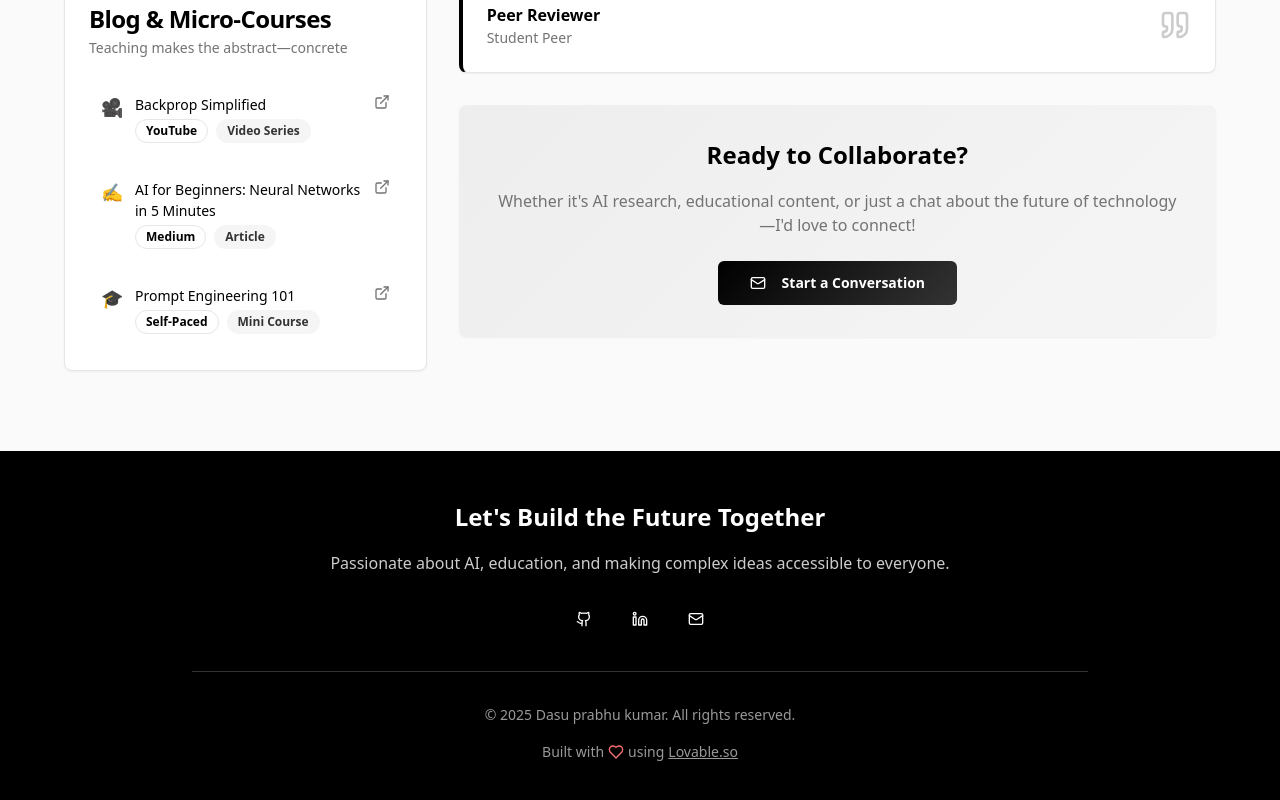
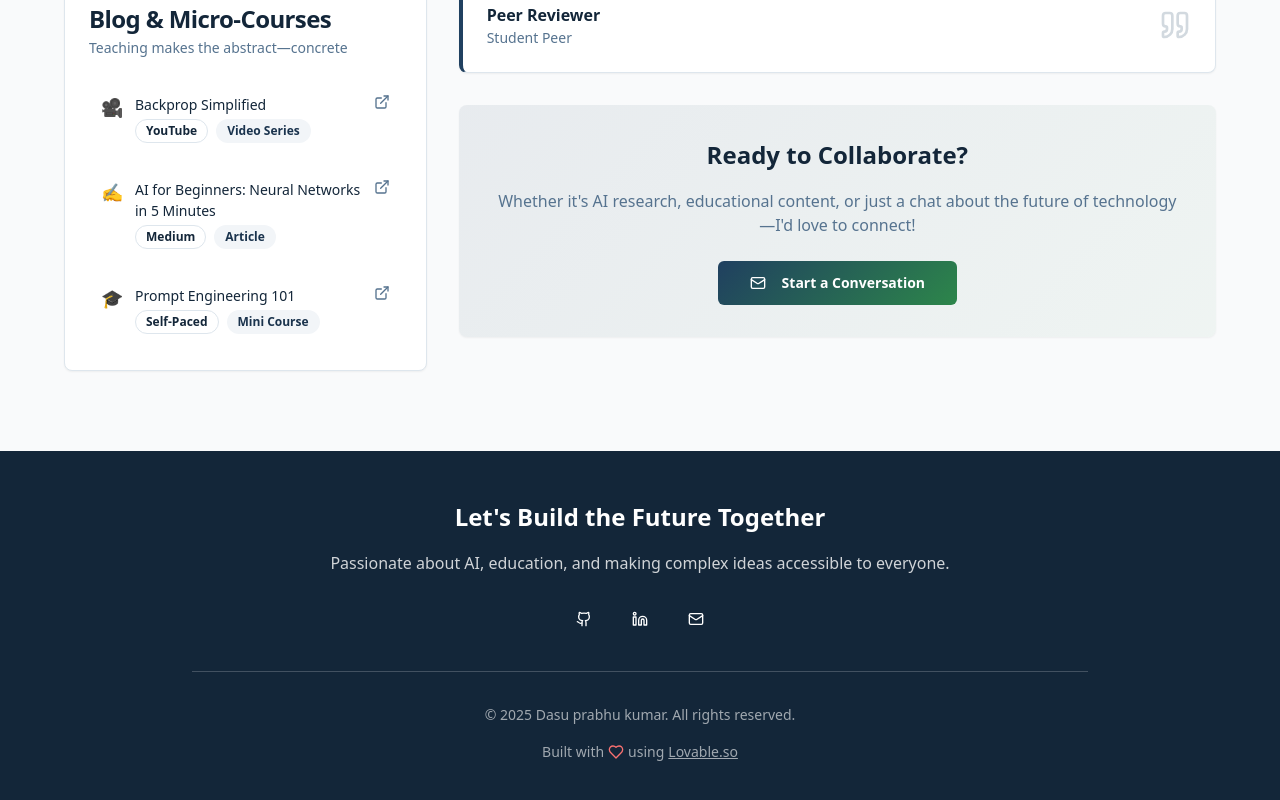
Before and after one commit to prabhudas47/code-explore-teach, a React (Vite) app: page / in a window 1280 px wide. Shown: the part 5525-6325 px from the top of the page. Built offline with nearby package versions, Linux system fonts and the light colour scheme.

Commit message:
Change website color scheme
Update the website's color scheme to dark blue and green.

```diff
--- a/src/index.css
+++ b/src/index.css
@@ -6,32 +6,32 @@
 
 @layer base {
   :root {
-    /* Core Colors - Black & White Minimalism */
+    /* Core Colors - Dark Blue & Green */
     --background: 0 0% 100%;
-    --foreground: 0 0% 0%;
+    --foreground: 210 50% 15%;
 
     /* Cards & Surfaces */
     --card: 0 0% 100%;
-    --card-foreground: 0 0% 0%;
-    --surface: 0 0% 98%;
+    --card-foreground: 210 50% 15%;
+    --surface: 210 20% 98%;
 
-    /* Primary - Pure Black */
-    --primary: 0 0% 0%;
+    /* Primary - Dark Blue */
+    --primary: 210 50% 25%;
     --primary-foreground: 0 0% 100%;
-    --primary-soft: 0 0% 95%;
+    --primary-soft: 210 50% 95%;
 
-    /* Secondary - Light Grays */
-    --secondary: 0 0% 96%;
-    --secondary-foreground: 0 0% 20%;
+    /* Secondary - Light Blues */
+    --secondary: 210 30% 96%;
+    --secondary-foreground: 210 50% 20%;
 
-    /* Muted - Professional Grays */
-    --muted: 0 0% 96%;
-    --muted-foreground: 0 0% 45%;
+    /* Muted - Professional Blues */
+    --muted: 210 30% 96%;
+    --muted-foreground: 210 25% 45%;
 
-    /* Accent - Black Accent */
-    --accent: 0 0% 0%;
+    /* Accent - Forest Green */
+    --accent: 140 50% 35%;
     --accent-foreground: 0 0% 100%;
-    --accent-soft: 0 0% 95%;
+    --accent-soft: 140 50% 95%;
 
     /* Status Colors */
     --destructive: 0 84% 60%;
@@ -40,20 +40,20 @@
     --success-foreground: 0 0% 100%;
 
     /* Borders & Inputs */
-    --border: 0 0% 90%;
-    --input: 0 0% 90%;
-    --ring: 0 0% 0%;
+    --border: 210 30% 90%;
+    --input: 210 30% 90%;
+    --ring: 210 50% 25%;
 
-    /* Swiss Design Gradients */
-    --gradient-primary: linear-gradient(135deg, hsl(0 0% 0%), hsl(0 0% 20%));
-    --gradient-surface: linear-gradient(180deg, hsl(0 0% 100%), hsl(0 0% 98%));
-    --gradient-hero: linear-gradient(135deg, hsl(0 0% 0% / 0.05), hsl(0 0% 0% / 0.02));
+    /* Dark Blue & Green Gradients */
+    --gradient-primary: linear-gradient(135deg, hsl(210 50% 25%), hsl(140 50% 35%));
+    --gradient-surface: linear-gradient(180deg, hsl(0 0% 100%), hsl(210 20% 98%));
+    --gradient-hero: linear-gradient(135deg, hsl(210 50% 25% / 0.08), hsl(140 50% 35% / 0.05));
 
     /* Professional Shadows */
-    --shadow-soft: 0 2px 8px hsl(0 0% 0% / 0.04);
-    --shadow-medium: 0 4px 16px hsl(0 0% 0% / 0.08);
-    --shadow-hard: 0 8px 32px hsl(0 0% 0% / 0.12);
-    --shadow-primary: 0 4px 20px hsl(0 0% 0% / 0.25);
+    --shadow-soft: 0 2px 8px hsl(210 50% 25% / 0.04);
+    --shadow-medium: 0 4px 16px hsl(210 50% 25% / 0.08);
+    --shadow-hard: 0 8px 32px hsl(210 50% 25% / 0.12);
+    --shadow-primary: 0 4px 20px hsl(210 50% 25% / 0.25);
 
     /* Swiss Typography Scale */
     --font-size-xs: 0.75rem;
@@ -91,46 +91,46 @@
   }
 
   .dark {
-    /* Dark Mode - Professional Dark Theme */
-    --background: 0 0% 4%;
+    /* Dark Mode - Dark Blue & Green Theme */
+    --background: 210 50% 4%;
     --foreground: 0 0% 98%;
 
-    --card: 0 0% 6%;
+    --card: 210 50% 6%;
     --card-foreground: 0 0% 98%;
-    --surface: 0 0% 8%;
+    --surface: 210 50% 8%;
 
-    --primary: 0 0% 100%;
-    --primary-foreground: 0 0% 0%;
-    --primary-soft: 0 0% 15%;
+    --primary: 140 50% 50%;
+    --primary-foreground: 210 50% 5%;
+    --primary-soft: 140 50% 15%;
 
-    --secondary: 0 0% 10%;
+    --secondary: 210 50% 10%;
     --secondary-foreground: 0 0% 80%;
 
-    --muted: 0 0% 10%;
+    --muted: 210 50% 10%;
     --muted-foreground: 0 0% 60%;
 
-    --accent: 0 0% 100%;
-    --accent-foreground: 0 0% 0%;
-    --accent-soft: 0 0% 15%;
+    --accent: 210 50% 60%;
+    --accent-foreground: 0 0% 100%;
+    --accent-soft: 210 50% 15%;
 
     --destructive: 0 84% 60%;
     --destructive-foreground: 0 0% 100%;
     --success: 142 71% 45%;
     --success-foreground: 0 0% 100%;
 
-    --border: 0 0% 15%;
-    --input: 0 0% 15%;
-    --ring: 0 0% 100%;
+    --border: 210 50% 15%;
+    --input: 210 50% 15%;
+    --ring: 140 50% 50%;
 
     /* Dark Mode Gradients */
-    --gradient-primary: linear-gradient(135deg, hsl(0 0% 100%), hsl(0 0% 80%));
-    --gradient-surface: linear-gradient(180deg, hsl(0 0% 4%), hsl(0 0% 6%));
-    --gradient-hero: linear-gradient(135deg, hsl(0 0% 100% / 0.05), hsl(0 0% 100% / 0.02));
+    --gradient-primary: linear-gradient(135deg, hsl(140 50% 50%), hsl(210 50% 60%));
+    --gradient-surface: linear-gradient(180deg, hsl(210 50% 4%), hsl(210 50% 6%));
+    --gradient-hero: linear-gradient(135deg, hsl(140 50% 50% / 0.08), hsl(210 50% 60% / 0.05));
 
     --shadow-soft: 0 2px 8px hsl(0 0% 0% / 0.4);
     --shadow-medium: 0 4px 16px hsl(0 0% 0% / 0.5);
     --shadow-hard: 0 8px 32px hsl(0 0% 0% / 0.6);
-    --shadow-primary: 0 4px 20px hsl(0 0% 100% / 0.25);
+    --shadow-primary: 0 4px 20px hsl(140 50% 50% / 0.25);
   }
 }
 
```
